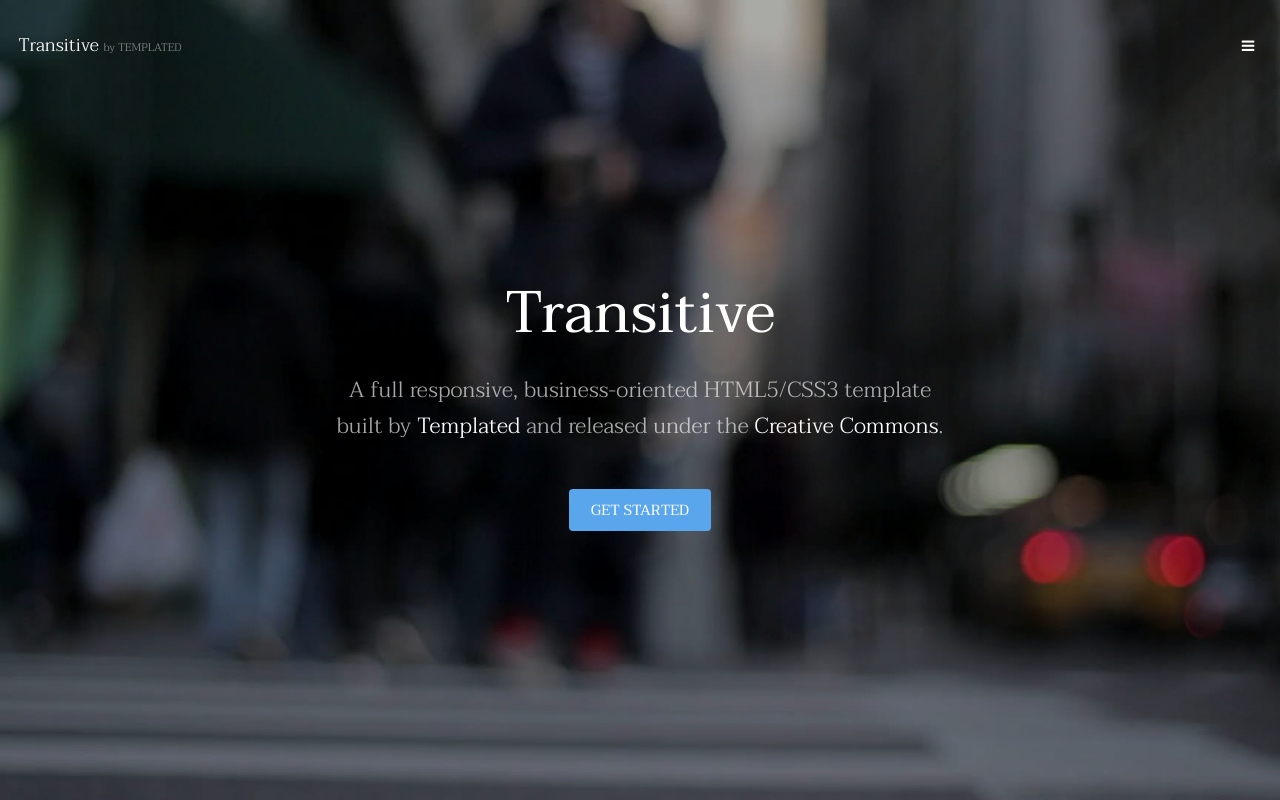
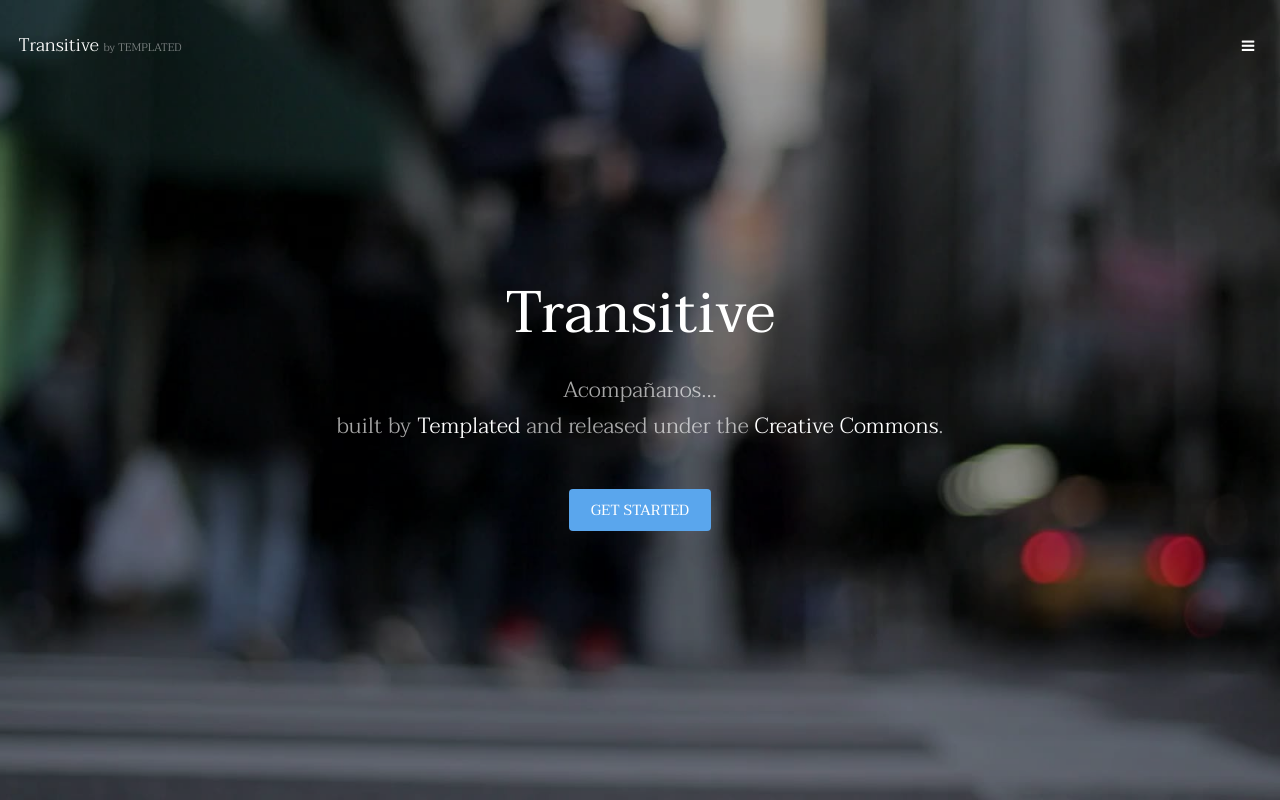
Before and after one commit to iep13/04_REP_METROPOLITA, a plain HTML site: page index.html in a window 1280 px wide. Shown: the top 800 px of the page. Drawn offline with Linux system fonts and the light colour scheme.

Commit message:
todos los textos que faltan por PABLO

```diff
--- a/index.html
+++ b/index.html
@@ -37,7 +37,7 @@
 			<section id="banner" data-video="images/banner">
 				<div class="inner">
 					<h1>Transitive</h1>
-					<p>A full responsive, business-oriented HTML5/CSS3 template<br />
+					<p>Acompañanos... <br />
 					built by <a href="https://templated.co/">Templated</a> and released under the <a href="https://templated.co/license">Creative Commons</a>.</p>
 					<a href="#one" class="button special scrolly">Get Started</a>
 				</div>
```
